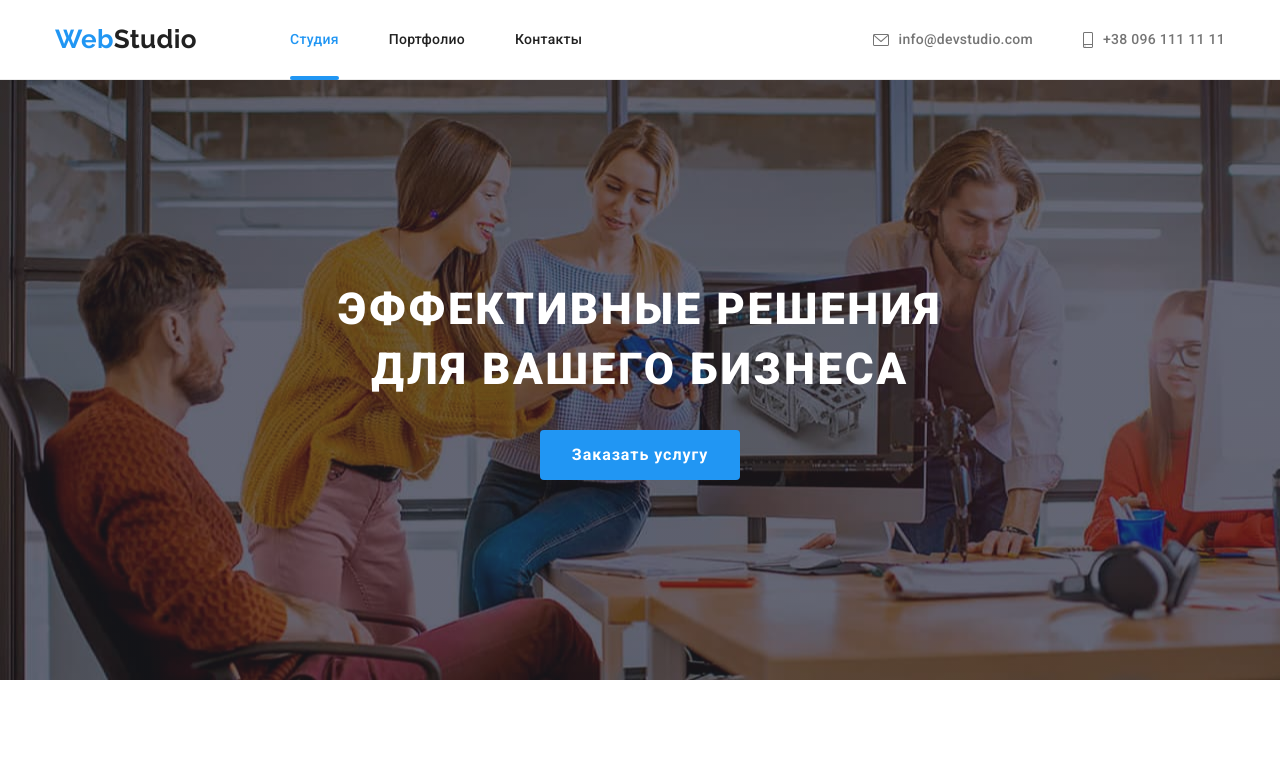
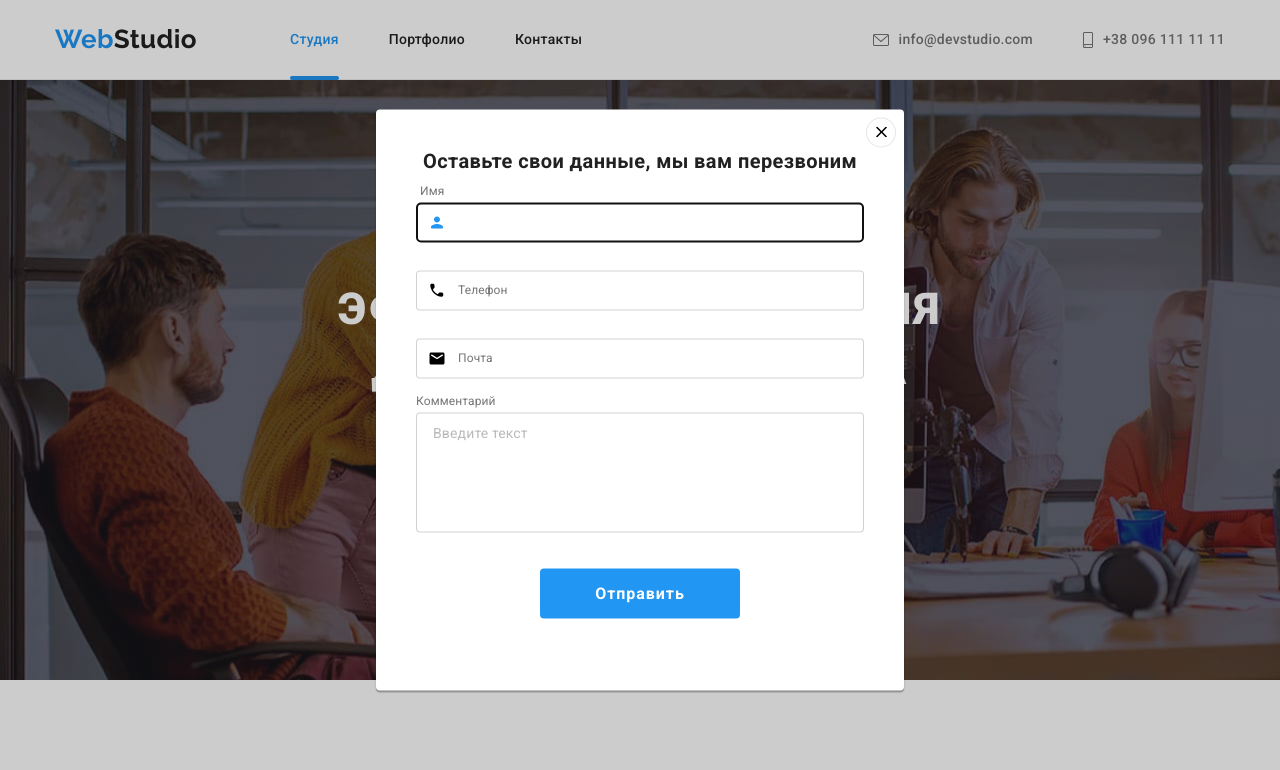
Before and after one commit to yulyaolshanska/goit-markup-hw-06, a plain HTML site: page index.html in a window 1280 px wide. Shown: the top 770 px of the page. Drawn offline with nearby package versions, Linux system fonts and the light colour scheme.

Commit message:
Работа над формой
1. Разметка для формы с дивами и id.
2. Разметка для формы с плавающим label без id.
3. Кнопка для отправки формы

```diff
--- a/css/styles.css
+++ b/css/styles.css
@@ -228,7 +228,8 @@ button {
   font-weight: 700;
   font-size: 16px;
   line-height: 1.87;
-
+  width: 200px;
+  height: 50px;
   border: none;
   border-radius: 4px;
   letter-spacing: 0.06em;
@@ -238,7 +239,7 @@ button {
 .hero-btn {
   margin-left: auto;
   margin-right: auto;
-  padding: 10px 32px;
+
   transform: scale(1);
   transition: background-color 250ms var(--timing-function), scale 250ms var(--timing-function),
     box-shadow 250ms var(--timing-function);
@@ -260,7 +261,9 @@ button {
   right: 0;
   left: 0;
   z-index: 2;
+
   background-color: rgba(0, 0, 0, 0.2);
+
   opacity: 1;
   visibility: visible;
   transition: opacity 250ms var(--timing-function), visibility 350ms var(--timing-function);
@@ -280,7 +283,7 @@ button {
   transform: translate(-50%, -50%) scale(1);
 
   transition: transform 250ms var(--timing-function);
-
+  padding: 40px;
   background-color: var(--white-bcg-color);
   box-shadow: 0px 1px 3px rgba(0, 0, 0, 0.12), 0px 1px 1px rgba(0, 0, 0, 0.14),
     0px 2px 1px rgba(0, 0, 0, 0.2);
@@ -309,7 +312,129 @@ button {
   top: 8px;
   right: 8px;
 }
+/* ======= Форма ======= */
+/* .modal-title {
+  margin-bottom: 12px;
+  font-weight: 700;
+  font-size: 20px;
+  line-height: 1.15;
+  text-align: center;
+  color: var(--secondary-text-color);
+}
 
+
+ .form-field {
+  position: relative;
+  display: flex;
+  flex-direction: column;
+  margin-bottom: 10px;
+}
+.form-input {
+  position: relative;
+  width: 100%;
+  height: 40px;
+
+  padding: 12px 12px 12px 42px;
+  border: 1px solid rgba(33, 33, 33, 0.2);
+  border-radius: 4px;
+}
+.form-label {
+  margin-bottom: 4px;
+
+  font-size: 12px;
+  line-height: 1.16;
+  letter-spacing: 0.01em;
+}
+.form-icon {
+  position: absolute;
+  left: 12px;
+  bottom: 11px;
+} */
+
+/* ======= Плавающий label без id =======  */
+.modal-title {
+  margin-bottom: 30px;
+  font-weight: 700;
+  font-size: 20px;
+  line-height: 1.15;
+  text-align: center;
+  color: var(--secondary-text-color);
+}
+.form-field {
+  position: relative;
+  display: block;
+}
+.form-field:not(:last-child) {
+  margin-bottom: 28px;
+}
+.form-input {
+  width: 100%;
+  height: 40px;
+
+  padding: 12px 12px 12px 42px;
+  border: 1px solid rgba(33, 33, 33, 0.2);
+  border-radius: 4px;
+}
+.form-label {
+  position: absolute;
+  top: 50%;
+  left: 42px;
+  transform: translateY(-50%);
+
+  font-size: 12px;
+  line-height: 1.16;
+  letter-spacing: 0.01em;
+}
+.form-icon {
+  position: absolute;
+  top: 50%;
+  left: 12px;
+  transform: translateY(-50%);
+}
+.form-field:focus-within .form-label {
+  transform: translate(-38px, -38px);
+}
+.form-field:focus-within .form-icon {
+  fill: var(--accent-color);
+}
+.form-field input:focus {
+  border-color: var(--accent-color);
+}
+.form-input:not(:placeholder-shown) + .form-label {
+  transform: translate(-38px, -38px);
+}
+/* ======= */
+.comment-section {
+  margin-top: 10px;
+}
+.comment {
+  width: 100%;
+  height: 120px;
+  resize: none;
+  padding: 12px 16px;
+  border: 1px solid rgba(33, 33, 33, 0.2);
+  border-radius: 4px;
+}
+.comment-label {
+  font-size: 12px;
+  line-height: 1.16;
+  letter-spacing: 0.01em;
+}
+.comment::placeholder {
+  font-size: 14px;
+  line-height: 1.14;
+  letter-spacing: 0.01em;
+
+  color: rgba(117, 117, 117, 0.5);
+}
+textarea:focus {
+  border-color: var(--accent-color);
+}
+.form-btn {
+  display: block;
+  margin-left: auto;
+  margin-right: auto;
+}
 /* ======== Feauteres section ========  */
 
 .features-list {
--- a/index.html
+++ b/index.html
@@ -70,15 +70,89 @@
       </section>
 
       <!-- ======= Модальное окно ======= -->
-      <div class="backdrop is-hidden" data-modal>
+      <div class="backdrop is-hidd" data-modal>
         <div class="modal">
           <button type="button" class="close-modal" data-modal-close>
             <svg height="11" width="11" class="close-icon">
               <use href="./images/icons.svg#icon-close-btn"></use>
             </svg>
           </button>
+
+          <!-- ======= Форма ======= -->
+          <!-- <form>
+            <h2 class="modal-title">Оставьте свои данные, мы вам перезвоним</h2>
+            <div class="form-field">
+              <label for="user-name" class="form-label">Имя</label>
+              <input type="text" class="form-input" id="user-name" />
+
+              <svg class="form-icon" width="18" height="18">
+                <use href="./images/icons.svg#icon-person-modal"></use>
+              </svg>
+            </div>
+
+            <div class="form-field">
+              <label for="user-tel" class="form-label">Телефон</label>
+              <input type="tel" class="form-input" id="user-tel" />
+
+              <svg class="form-icon" width="18" height="18">
+                <use href="./images/icons.svg#icon-phone-modal"></use>
+              </svg>
+            </div>
+
+            <div class="form-field">
+              <label for="user-email" class="form-label">Почта</label>
+              <input type="email" class="form-input" id="user-email" />
+
+              <svg class="form-icon" width="18" height="18">
+                <use href="./images/icons.svg#icon-email-modal"></use>
+              </svg>
+            </div>
+              </form>
+        </div>
+      </div> -->
+
+          <!-- ======= Плавающий label без id ======= -->
+          <form>
+            <h2 class="modal-title">Оставьте свои данные, мы вам перезвоним</h2>
+            <div>
+              <label class="form-field">
+                <input type="text" class="form-input" name="user-name" autofocus placeholder=" " />
+                <span class="form-label">Имя</span>
+                <svg class="form-icon" width="18" height="18">
+                  <use href="./images/icons.svg#icon-person-modal"></use>
+                </svg>
+              </label>
+
+              <label class="form-field">
+                <input type="tel" class="form-input" name="tel" placeholder=" " />
+                <span class="form-label">Телефон</span>
+                <svg class="form-icon" width="18" height="18">
+                  <use href="./images/icons.svg#icon-phone-modal"></use>
+                </svg>
+              </label>
+
+              <label class="form-field">
+                <input type="email" class="form-input" name="email" placeholder=" " />
+                <span class="form-label">Почта</span>
+                <svg class="form-icon" width="18" height="18">
+                  <use href="./images/icons.svg#icon-email-modal"></use>
+                </svg>
+              </label>
+            </div>
+
+            <!-- === -->
+            <div class="form-field comment-section">
+              <label class="comment-label">Комментарий</label>
+              <textarea class="comment" name="comment" placeholder="Введите текст"></textarea>
+            </div>
+            <div></div>
+
+            <button type="button" class="form-btn btn">Отправить</button>
+          </form>
         </div>
       </div>
+
+      <!-- ======= -->
 
       <!-- ======= Особенности  ======= -->
 
```
